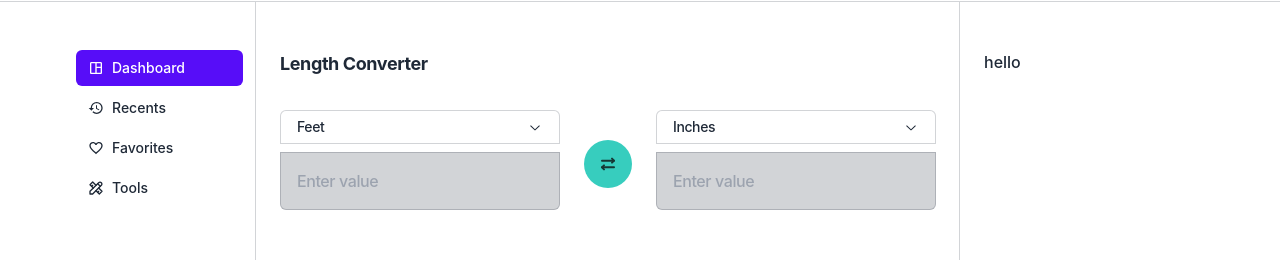
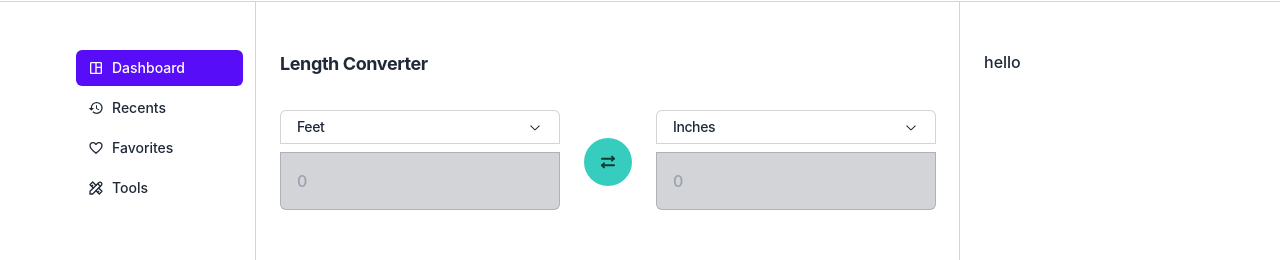
Before and after one commit to Rich1997/quickTools, a React (Vite) app: page / in a window 1280 px wide. Shown: the part 62-322 px from the top of the page. Built offline with nearby package versions, Linux system fonts and the light colour scheme; a web font is replaced by a local one.

Commit message:
2 files modified

```diff
--- a/src/components/Selector.tsx
+++ b/src/components/Selector.tsx
@@ -33,7 +33,7 @@ const Selector = (props: {
     ));
     return (
         <>
-            <div className="tablet:block hidden">
+            <div className="tablet:block hidden select-none">
                 <Select.Root
                     value={props.default}
                     onValueChange={props.onChange}
--- a/src/tools/LengthConverter.tsx
+++ b/src/tools/LengthConverter.tsx
@@ -61,13 +61,16 @@ const LengthConverter = () => {
                     <input
                         type="number"
                         className="w-full rounded-none rounded-b-md bg-base-100 p-4 focus:shadow-[0_0_0_2px] focus:shadow-bg-content outline-none bg-base-content/20 d-b"
-                        placeholder="Enter value"
+                        placeholder="0"
                         value={firstValue}
                         onChange={(e) => handleFirstInputChange(e.target.value)}
                     />
                 </div>
                 <div className="flex justify-center">
-                    <div className="tooltip pt-2" data-tip="Reset">
+                    <div
+                        className="tablet:tooltip tablet:tooltip-primary pt-1"
+                        data-tip="Reset"
+                    >
                         <div
                             className="p-4 rounded-full bg-accent text-accent-content transform active:scale-75 transition-transform cursor-pointer rotate-90 tablet:rotate-0"
                             onClick={() => {
@@ -89,7 +92,7 @@ const LengthConverter = () => {
                     <input
                         type="number"
                         className="w-full rounded-none rounded-b-md bg-base-100 p-4 focus:shadow-[0_0_0_2px] focus:shadow-bg-content outline-none bg-base-content/20 d-b"
-                        placeholder="Enter value"
+                        placeholder="0"
                         value={secondValue}
                         onChange={(e) =>
                             handleSecondInputChange(e.target.value)
```
